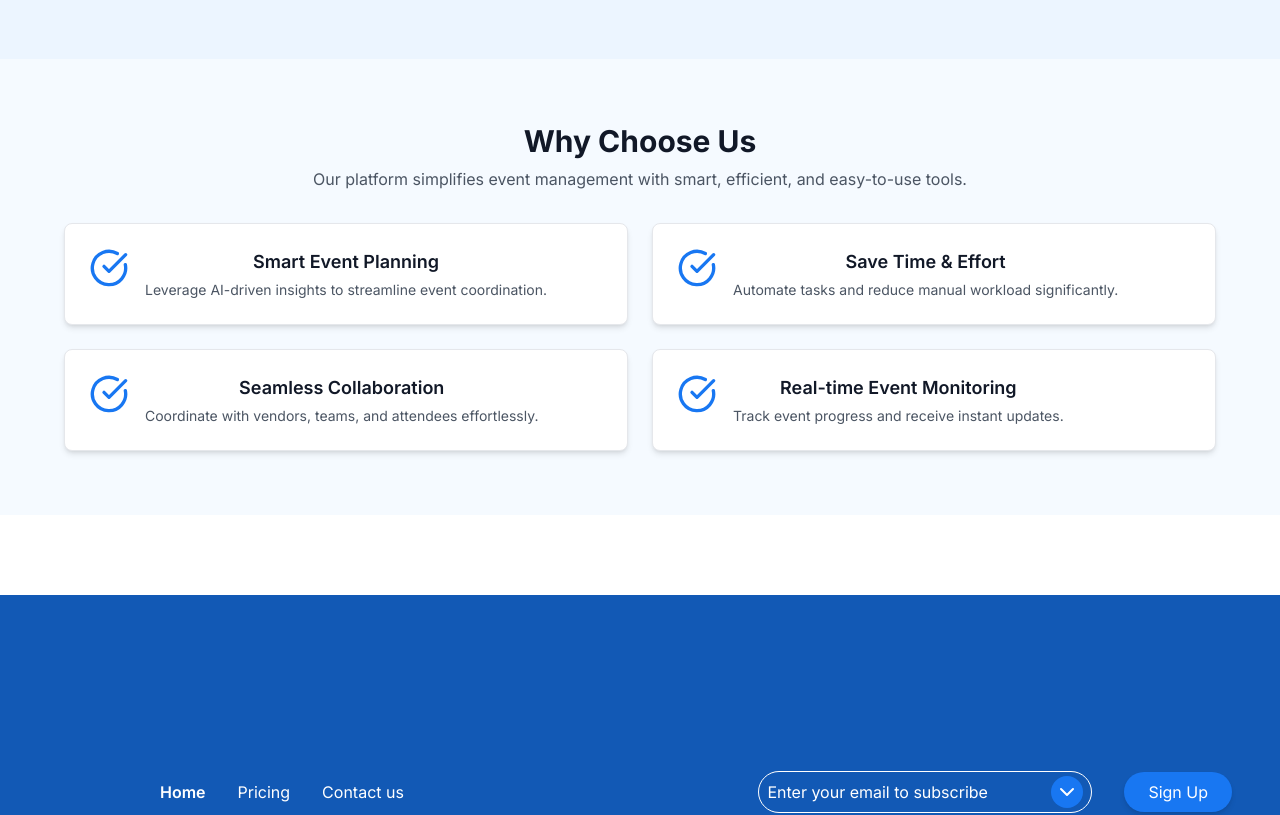
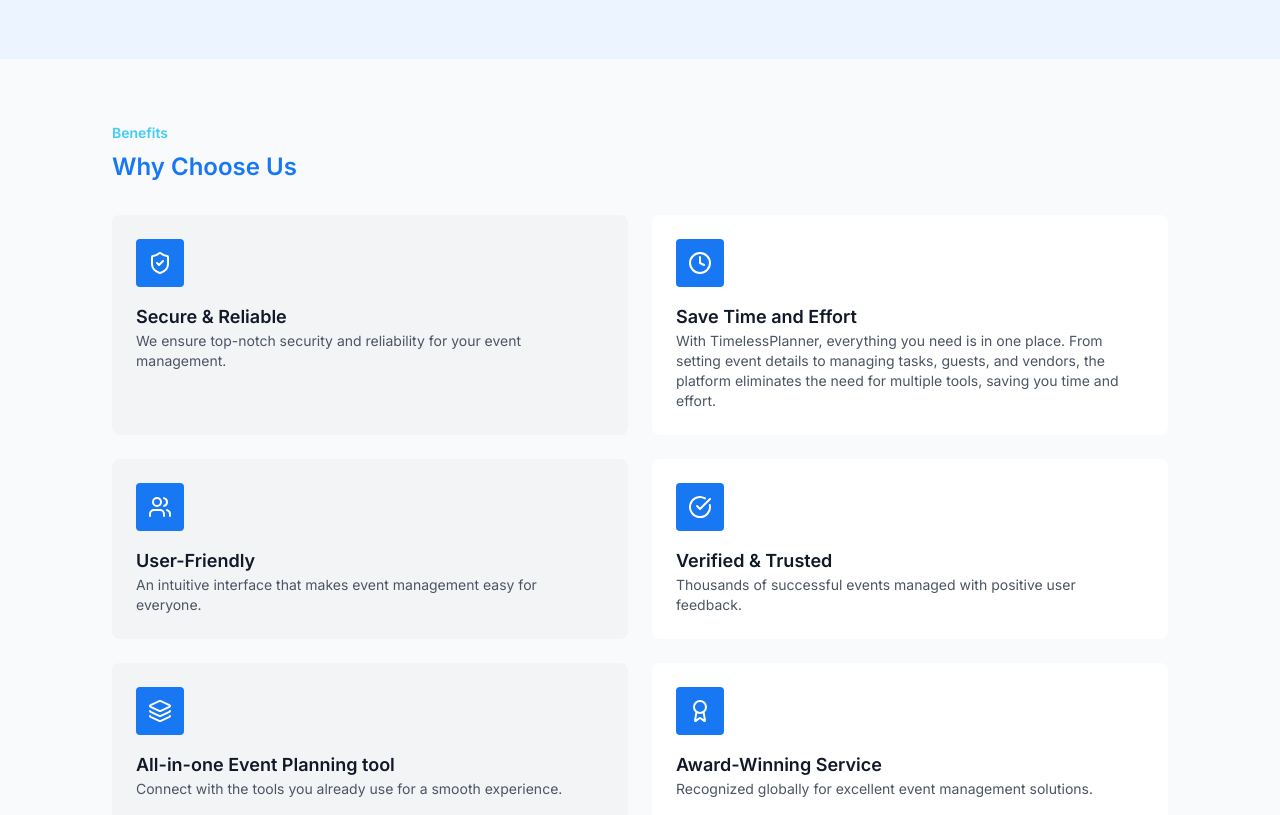
Before and after one commit to kingieX/timeless-planner-v2, a Next.js app: page / in a window 1280 px wide. Shown: the part 5220-6035 px from the top of the page. Built offline with nearby package versions, Linux system fonts and the light colour scheme.

Commit message:
Update:converting Home page design

```diff
--- a/src/app/_components/WhyChooseUs.tsx
+++ b/src/app/_components/WhyChooseUs.tsx
@@ -1,52 +1,84 @@
-import { CheckCircle } from "lucide-react";
+import {
+  ShieldCheck,
+  Clock,
+  Users,
+  CheckCircle,
+  Layers,
+  Award,
+} from "lucide-react";
 
 const benefits = [
   {
-    title: "Smart Event Planning",
+    title: "Secure & Reliable",
     description:
-      "Leverage AI-driven insights to streamline event coordination.",
+      "We ensure top-notch security and reliability for your event management.",
+    icon: <ShieldCheck className="text-white w-6 h-6" />,
   },
   {
-    title: "Save Time & Effort",
-    description: "Automate tasks and reduce manual workload significantly.",
+    title: "Save Time and  Effort",
+    description:
+      "With TimelessPlanner, everything you need is in one place. From setting event details to managing tasks, guests, and vendors, the platform eliminates the need for multiple tools, saving you time and effort.",
+    icon: <Clock className="text-white w-6 h-6" />,
   },
   {
-    title: "Seamless Collaboration",
-    description: "Coordinate with vendors, teams, and attendees effortlessly.",
+    title: "User-Friendly",
+    description:
+      "An intuitive interface that makes event management easy for everyone.",
+    icon: <Users className="text-white w-6 h-6" />,
   },
   {
-    title: "Real-time Event Monitoring",
-    description: "Track event progress and receive instant updates.",
+    title: "Verified & Trusted",
+    description:
+      "Thousands of successful events managed with positive user feedback.",
+    icon: <CheckCircle className="text-white w-6 h-6" />,
+  },
+  {
+    title: "All-in-one Event Planning tool",
+    description:
+      "Connect with the tools you already use for a smooth experience.",
+    icon: <Layers className="text-white w-6 h-6" />,
+  },
+  {
+    title: "Award-Winning Service",
+    description:
+      "Recognized globally for excellent event management solutions.",
+    icon: <Award className="text-white w-6 h-6" />,
   },
 ];
 
-export default function WhyChooseUs() {
+export default function BenefitsSection() {
   return (
-    <section className="w-full md:py-16 py-8 bg-[#F5FAFF]">
-      <div className="max-w-7xl mx-auto px-6 md:px-12 lg:px-16 text-center">
-        <h2 className="text-2xl md:text-3xl font-bold text-gray-900">
+    <section className="w-full py-16 bg-gray-50">
+      <div className="max-w-6xl mx-auto px-6 md:px-12 text-cente">
+        <h2 className="text-sm font-semibold text-[#42CEF2]">Benefits</h2>
+        <p className="text-2xl text-primary font-semibold mt-2">
           Why Choose Us
-        </h2>
-        <p className="text-gray-600 max-w-2xl mx-auto mt-2">
-          Our platform simplifies event management with smart, efficient, and
-          easy-to-use tools.
         </p>
 
-        {/* Benefits Grid */}
-        <div className="grid md:grid-cols-2 grid-cols-1 gap-6 mt-8">
+        {/* Grid Layout */}
+        <div className="mt-8 grid grid-cols-1 md:grid-cols-2 gap-6">
           {benefits.map((benefit, index) => (
             <div
               key={index}
-              className="bg-white p-6 rounded-lg shadow-md border border-gray-200 hover:shadow-lg transition-all flex items-start gap-4"
+              className={`p-6 rounded-lg flex flex-col items-start gap-4 transition-all duration-300
+        ${
+          index % 2 === 0
+            ? "bg-white md:bg-gray-100"
+            : "bg-gray-100 md:bg-white"
+        }
+      `}
             >
-              <CheckCircle className="w-10 h-10 text-primary" />
+              {/* Icon */}
+              <div className="w-12 h-12 rounded bg-primary flex items-center justify-center">
+                {benefit.icon}
+              </div>
+
+              {/* Text */}
               <div>
                 <h3 className="text-lg font-semibold text-gray-900">
                   {benefit.title}
                 </h3>
-                <p className="text-sm text-gray-600 mt-1">
-                  {benefit.description}
-                </p>
+                <p className="text-sm text-gray-600">{benefit.description}</p>
               </div>
             </div>
           ))}
```
